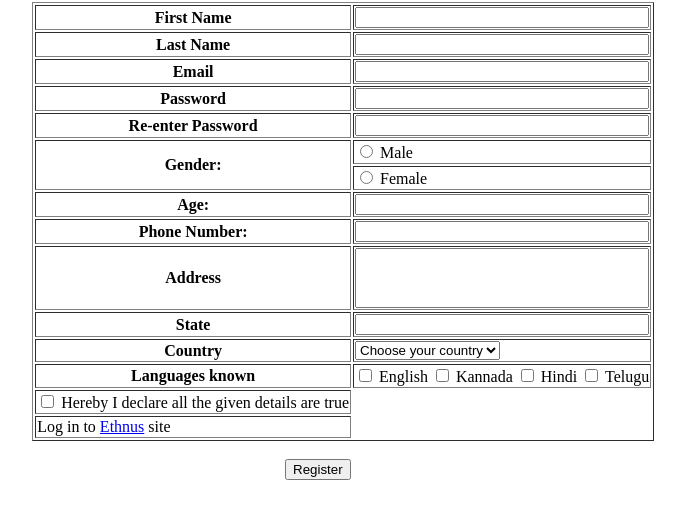
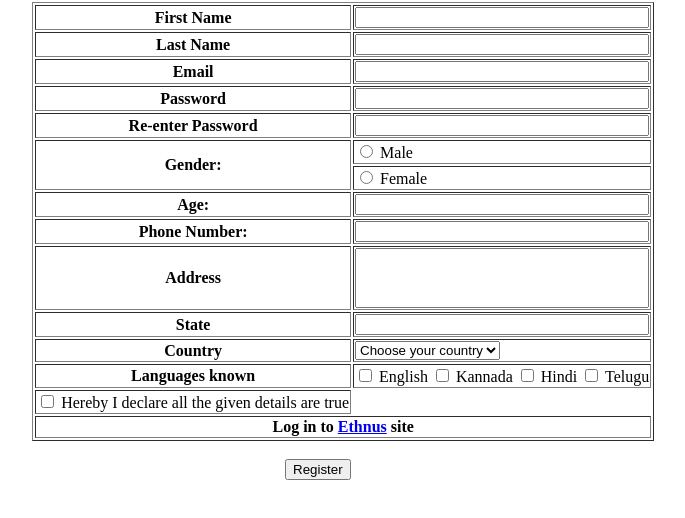
Before and after one commit to ompxtel/ompxtel.github.io, a plain HTML site: page TASK5.html in a window 1280 px wide. Shown: the part 64-582 px from the top of the page, without its empty margins (355-1040 px from the left). Drawn offline with Linux system fonts and the light colour scheme.

Commit message:
Update TASK5.html

```diff
--- a/TASK5.html
+++ b/TASK5.html
@@ -120,9 +120,8 @@
         </tr>
 
             <tr>
-                <td>
+                <th colspan="2">
                     Log in to <a href="https://www.ethnus.com" target="_blank">Ethnus</a> site
-
                 </td>
             </tr>
 
```
